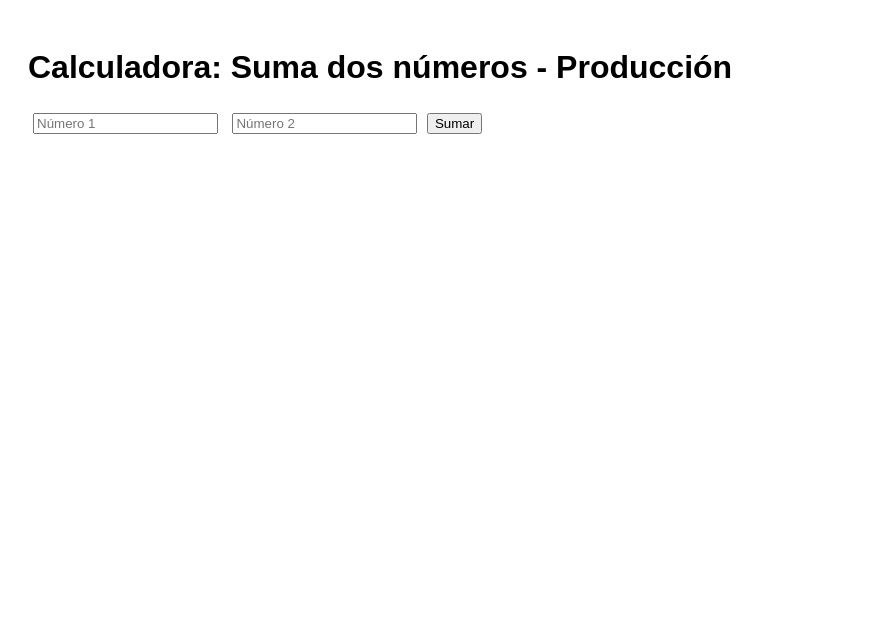
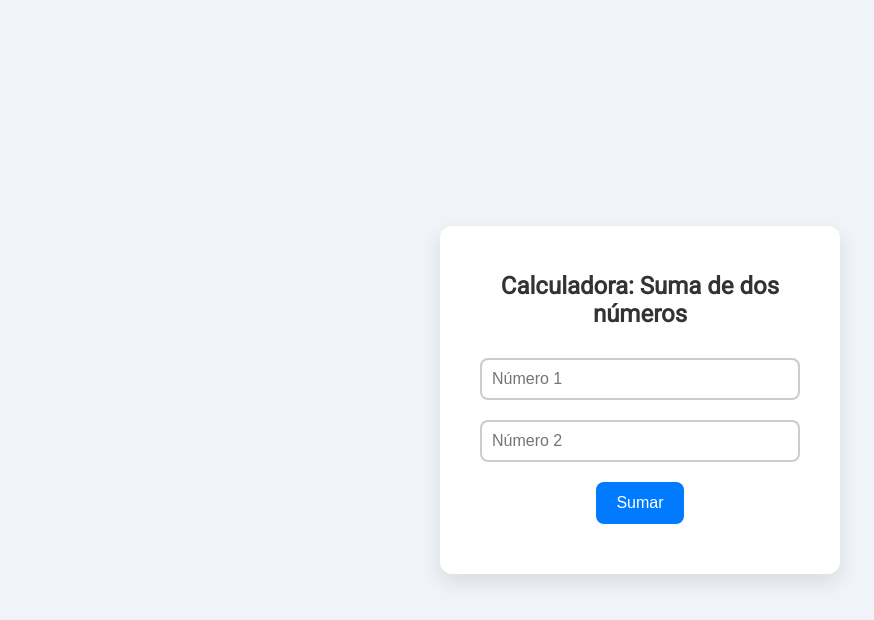
Before and after one commit to Nicovalle06/TP-IS-CI-CD, a plain HTML site: page index.html in a window 1280 px wide. Shown: the whole page, without its empty margins (0-874 px from the left). Drawn offline with Linux system fonts and the light colour scheme.

Commit message:
Deploying to gh-pages from @ Nicovalle06/TP-IS-CI-CD@aaa43592249f7569aac7f0ff3e7b0595c9922224 🚀

```diff
--- a/index.html
+++ b/index.html
@@ -1,21 +1,90 @@
 <!DOCTYPE html>
 <html lang="es">
 <head>
-  <meta charset="UTF-8">
+  <meta charset="UTF-8" />
   <title>Calculadora Simple</title>
+  <link href="https://fonts.googleapis.com/css2?family=Roboto&display=swap" rel="stylesheet">
   <style>
-    body { font-family: sans-serif; padding: 20px; }
-    input { margin: 5px; }
+    * {
+      box-sizing: border-box;
+    }
+
+    body {
+      font-family: 'Roboto', sans-serif;
+      background: #f0f4f8;
+      margin: 0;
+      padding: 0;
+      display: flex;
+      align-items: center;
+      justify-content: center;
+      height: 100vh;
+    }
+
+    .container {
+      background: #ffffff;
+      padding: 30px 40px;
+      border-radius: 12px;
+      box-shadow: 0 8px 20px rgba(0, 0, 0, 0.1);
+      text-align: center;
+      max-width: 400px;
+      width: 100%;
+    }
+
+    h1 {
+      margin-bottom: 20px;
+      color: #333;
+      font-size: 24px;
+    }
+
+    input[type="number"] {
+      width: 100%;
+      padding: 10px;
+      margin: 10px 0;
+      border: 2px solid #ccc;
+      border-radius: 8px;
+      font-size: 16px;
+      transition: border-color 0.3s;
+    }
+
+    input[type="number"]:focus {
+      border-color: #007bff;
+      outline: none;
+    }
+
+    button {
+      background-color: #007bff;
+      color: white;
+      border: none;
+      padding: 12px 20px;
+      border-radius: 8px;
+      font-size: 16px;
+      cursor: pointer;
+      transition: background-color 0.3s;
+      margin-top: 10px;
+    }
+
+    button:hover {
+      background-color: #0056b3;
+    }
+
+    #resultado {
+      margin-top: 20px;
+      font-size: 20px;
+      font-weight: bold;
+      color: #28a745;
+    }
   </style>
 </head>
 <body>
-  <h1>Calculadora: Suma dos números - Producción</h1> <!-- Agrego comentario !-->
-  <form id="formulario">
-    <input type="number" id="num1" placeholder="Número 1" required>
-    <input type="number" id="num2" placeholder="Número 2" required>
-    <button type="submit">Sumar</button>
-  </form>
-  <h2 id="resultado"></h2>
+  <div class="container">
+    <h1>Calculadora: Suma de dos números</h1>
+    <form id="formulario">
+      <input type="number" id="num1" placeholder="Número 1" required />
+      <input type="number" id="num2" placeholder="Número 2" required />
+      <button type="submit">Sumar</button>
+    </form>
+    <h2 id="resultado"></h2>
+  </div>
 
   <script>
     const form = document.getElementById('formulario');
@@ -28,11 +97,13 @@
 
       if (isNaN(num1) || isNaN(num2)) {
         resultadoEl.textContent = '❌ Ingresá dos números válidos.';
+        resultadoEl.style.color = 'red';
         return;
       }
 
       const resultado = num1 + num2;
       resultadoEl.textContent = `Resultado: ${resultado}`;
+      resultadoEl.style.color = '#28a745';
     });
   </script>
 </body>
```
